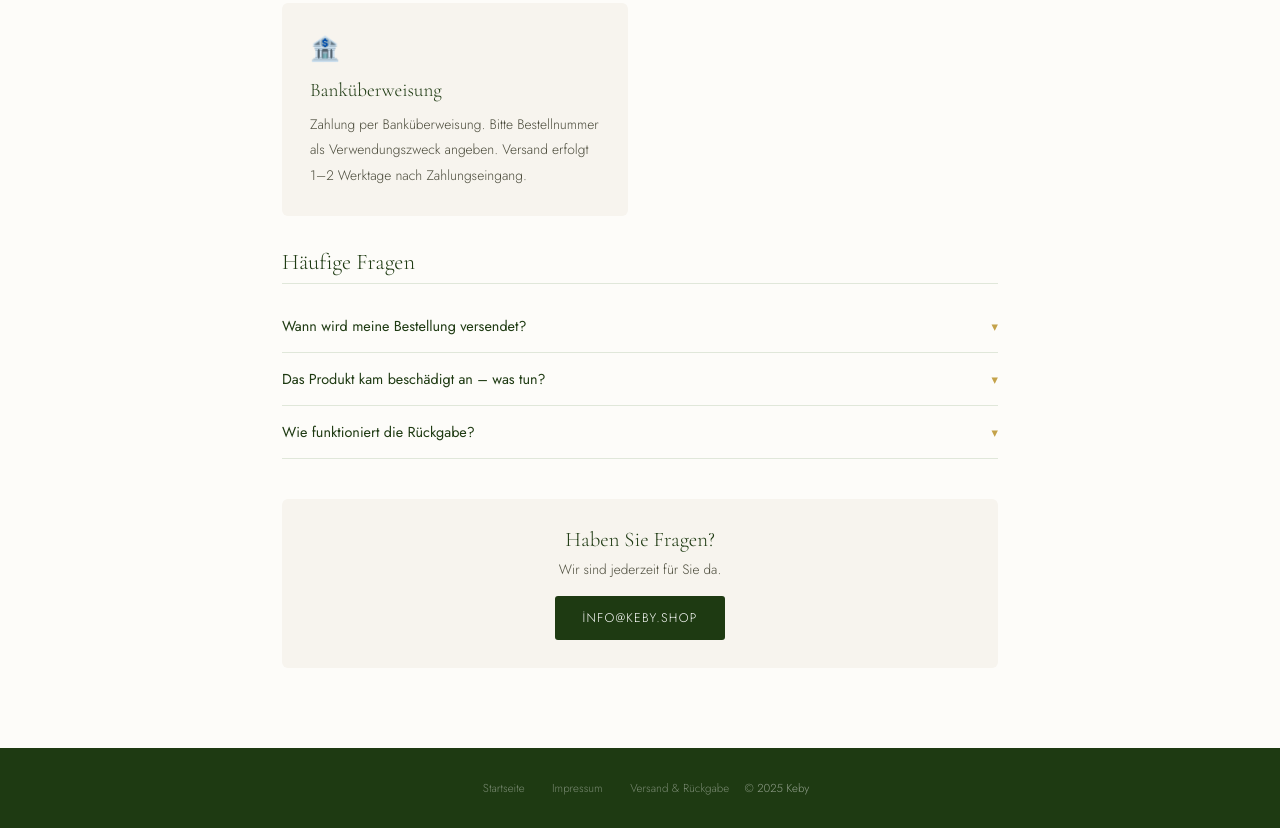
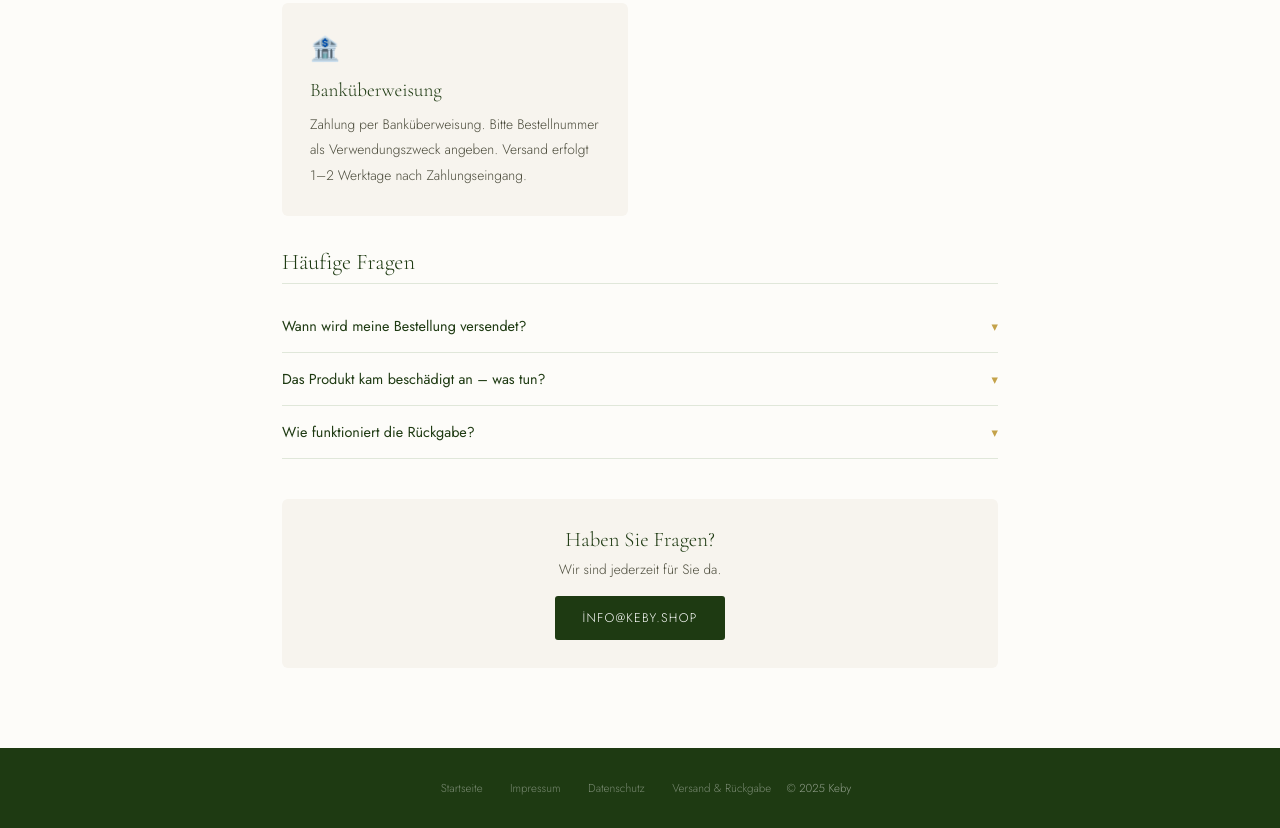
Before and after one commit to hasi-elektronic/keby-shop, a plain HTML site: page kargo.html in a window 1280 px wide. Shown: the part 1128-1956 px from the top of the page. Drawn offline with nearby package versions, Linux system fonts and the light colour scheme.

Commit message:
Footer: Datenschutz linki

```diff
--- a/kargo.html
+++ b/kargo.html
@@ -170,6 +170,7 @@ body { color: #1a1a14; }
 <footer>
   <a href="index.html" data-tr="Ana Sayfa" data-de="Startseite">Ana Sayfa</a>
   <a href="impressum.html" data-tr="Künye" data-de="Impressum">Künye</a>
+        <a href="datenschutz.html" data-tr="Gizlilik" data-de="Datenschutz">Datenschutz</a>
   <a href="kargo.html" data-tr="Kargo & İade" data-de="Versand & Rückgabe">Kargo & İade</a>
   © 2025 Keby
 </footer>
```
